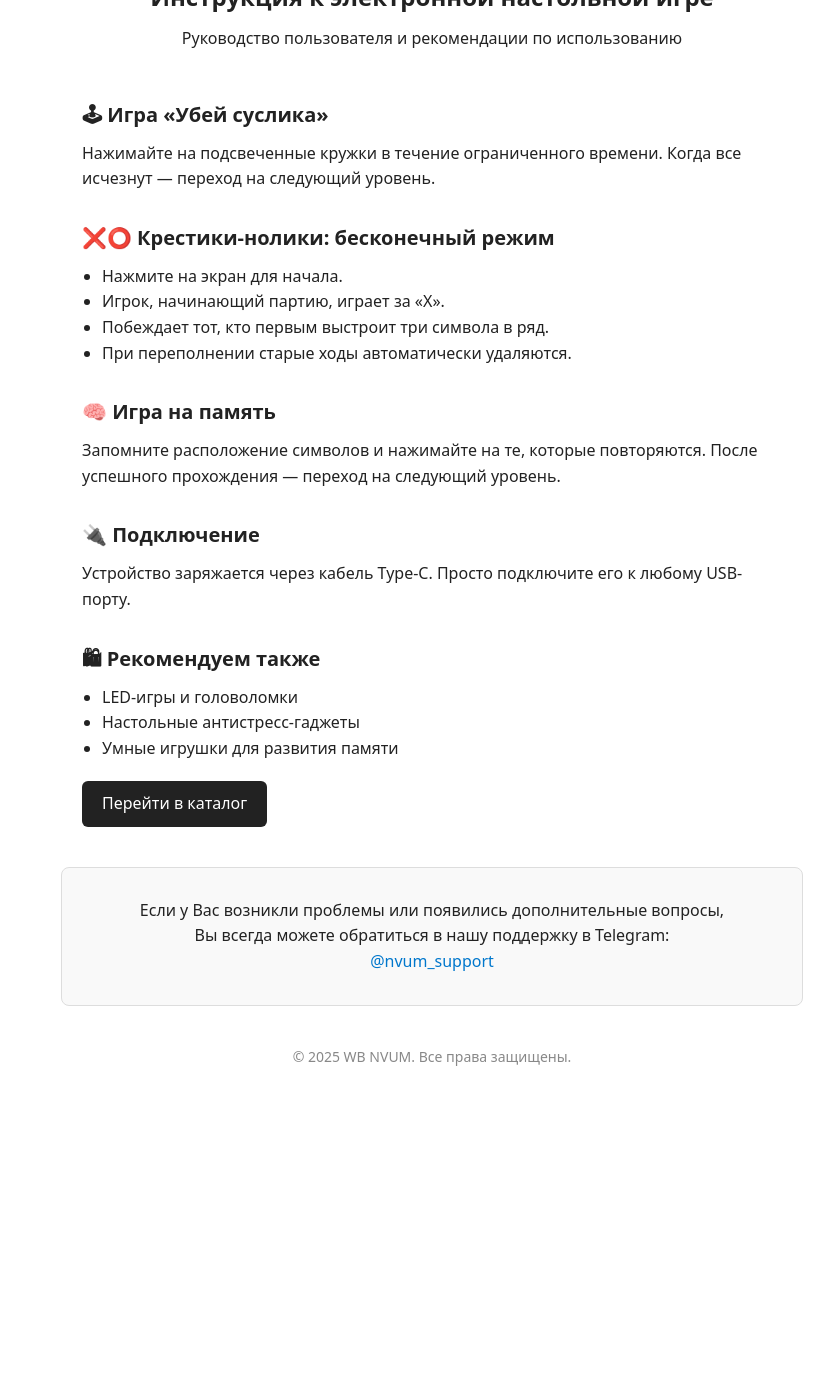
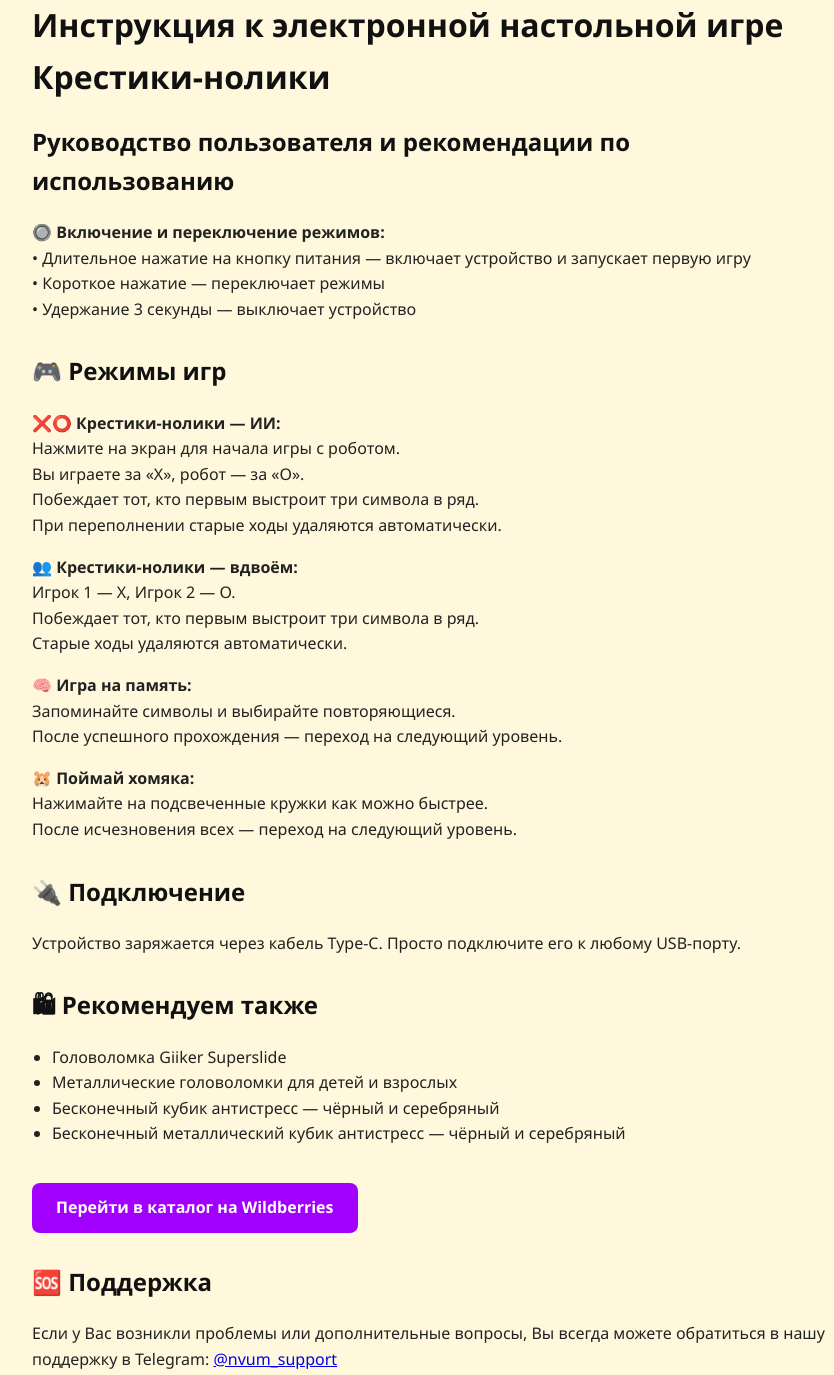
Before and after one commit to nvumgh/nvum-instruction-xo, a plain HTML site: page index.html in a window 1280 px wide. Shown: the part 42-1417 px from the top of the page, without its empty margins (208-1042 px from the left). Before the commit the page ends 1130 px from the top, so only its background shows below. Drawn offline with Linux system fonts and the light colour scheme.

Commit message:
Add files via upload

```diff
--- a/index.html
+++ b/index.html
@@ -3,149 +3,95 @@
 <head>
   <meta charset="UTF-8" />
   <meta name="viewport" content="width=device-width, initial-scale=1.0" />
-  <title>Инструкция | WB NVUM</title>
+  <title>Инструкция – WB NVUM</title>
   <style>
     body {
+      font-family: 'Segoe UI', sans-serif;
+      background-color: #fff8dc; /* мягкий жёлтый */
+      color: #222;
       margin: 0;
-      font-family: system-ui, sans-serif;
-      background-color: #ffffff;
-      color: #222;
+      padding: 20px;
       line-height: 1.6;
-      padding: 20px;
     }
-
-    header {
-      text-align: center;
-      padding-bottom: 20px;
+    h1, h2 {
+      color: #111;
     }
-
-    h1 {
-      font-size: 24px;
-      margin: 0;
+    .container {
+      max-width: 800px;
+      margin: 0 auto;
     }
-
-    section {
+    .button {
+      display: inline-block;
+      margin-top: 20px;
+      padding: 12px 24px;
+      background-color: #a100ff;
+      color: #fff;
+      text-decoration: none;
+      border-radius: 8px;
+      font-weight: bold;
+    }
+    .section {
       margin-bottom: 30px;
-      max-width: 700px;
-      margin-left: auto;
-      margin-right: auto;
     }
-
-    h2 {
-      font-size: 20px;
-      margin-bottom: 10px;
-    }
-
-    p, ul {
-      margin: 10px 0;
-    }
-
     ul {
       padding-left: 20px;
-    }
-
-    .footer {
-      text-align: center;
-      font-size: 14px;
-      color: #888;
-      margin-top: 40px;
-    }
-
-    .support {
-      background: #f9f9f9;
-      border: 1px solid #ddd;
-      padding: 20px;
-      margin: 40px auto 20px;
-      max-width: 700px;
-      border-radius: 8px;
-      text-align: center;
-    }
-
-    .support a {
-      color: #0077cc;
-      text-decoration: none;
-    }
-
-    .support a:hover {
-      text-decoration: underline;
-    }
-
-    a.button {
-      display: inline-block;
-      margin-top: 10px;
-      padding: 10px 20px;
-      background-color: #222;
-      color: white;
-      text-decoration: none;
-      border-radius: 6px;
-    }
-
-    @media (max-width: 600px) {
-      body {
-        padding: 15px;
-      }
-
-      h1 {
-        font-size: 20px;
-      }
-
-      h2 {
-        font-size: 18px;
-      }
     }
   </style>
 </head>
 <body>
+  <div class="container">
+    <h1><strong>Инструкция к электронной настольной игре Крестики-нолики</strong></h1>
+    <h2>Руководство пользователя и рекомендации по использованию</h2>
 
-  <header>
-    <h1>Инструкция к электронной настольной игре</h1>
-    <p>Руководство пользователя и рекомендации по использованию</p>
-  </header>
+    <div class="section">
+      <p><strong>🔘 Включение и переключение режимов:</strong><br>
+      • Длительное нажатие на кнопку питания — включает устройство и запускает первую игру<br>
+      • Короткое нажатие — переключает режимы<br>
+      • Удержание 3 секунды — выключает устройство</p>
+    </div>
 
-  <section>
-    <h2>🕹 Игра «Убей суслика»</h2>
-    <p>Нажимайте на подсвеченные кружки в течение ограниченного времени. Когда все исчезнут — переход на следующий уровень.</p>
-  </section>
+    <div class="section">
+      <h2>🎮 Режимы игр</h2>
+      <p><strong>❌⭕ Крестики-нолики — ИИ:</strong><br>
+      Нажмите на экран для начала игры с роботом.<br>
+      Вы играете за «X», робот — за «O».<br>
+      Побеждает тот, кто первым выстроит три символа в ряд.<br>
+      При переполнении старые ходы удаляются автоматически.</p>
 
-  <section>
-    <h2>❌⭕ Крестики-нолики: бесконечный режим</h2>
-    <ul>
-      <li>Нажмите на экран для начала.</li>
-      <li>Игрок, начинающий партию, играет за «X».</li>
-      <li>Побеждает тот, кто первым выстроит три символа в ряд.</li>
-      <li>При переполнении старые ходы автоматически удаляются.</li>
-    </ul>
-  </section>
+      <p><strong>👥 Крестики-нолики — вдвоём:</strong><br>
+      Игрок 1 — X, Игрок 2 — O. <br>
+      Побеждает тот, кто первым выстроит три символа в ряд.<br>
+      Старые ходы удаляются автоматически.</p>
 
-  <section>
-    <h2>🧠 Игра на память</h2>
-    <p>Запомните расположение символов и нажимайте на те, которые повторяются. После успешного прохождения — переход на следующий уровень.</p>
-  </section>
+      <p><strong>🧠 Игра на память:</strong><br>
+      Запоминайте символы и выбирайте повторяющиеся.<br>
+      После успешного прохождения — переход на следующий уровень.</p>
 
-  <section>
+      <p><strong>🐹 Поймай хомяка:</strong><br>
+      Нажимайте на подсвеченные кружки как можно быстрее.<br>
+      После исчезновения всех — переход на следующий уровень.</p>
+    </div>
+
+    <div class="section">
       <h2>🔌 Подключение</h2>
       <p>Устройство заряжается через кабель Type-C. Просто подключите его к любому USB-порту.</p>
-  </section>
+    </div>
 
-  <section>
+    <div class="section">
       <h2>🛍 Рекомендуем также</h2>
       <ul>
-      <li>LED-игры и головоломки</li>
-      <li>Настольные антистресс-гаджеты</li>
-      <li>Умные игрушки для развития памяти</li>
+        <li>Головоломка Giiker Superslide</li>
+        <li>Металлические головоломки для детей и взрослых</li>
+        <li>Бесконечный кубик антистресс — чёрный и серебряный</li>
+        <li>Бесконечный металлический кубик антистресс — чёрный и серебряный</li>
       </ul>
-    <a class="button" href="https://wbshopnvum.com/xo">Перейти в каталог</a>
-  </section>
-
-  <div class="support">
-    <p>Если у Вас возникли проблемы или появились дополнительные вопросы,<br>
-    Вы всегда можете обратиться в нашу поддержку в Telegram:<br>
-    <a href="https://t.me/nvum_support" target="_blank">@nvum_support</a></p>
+      <a class="button" href="https://www.wildberries.ru/seller/3947712" target="_blank">Перейти в каталог на Wildberries</a>
     </div>
 
-  <div class="footer">
-    &copy; 2025 WB NVUM. Все права защищены.
+    <div class="section">
+      <h2>🆘 Поддержка</h2>
+      <p>Если у Вас возникли проблемы или дополнительные вопросы, Вы всегда можете обратиться в нашу поддержку в Telegram: <a href="https://t.me/nvum_support">@nvum_support</a></p>
     </div>
-
+  </div>
 </body>
 </html>
```
Lines whose indentation alone changed are shown as unchanged.
